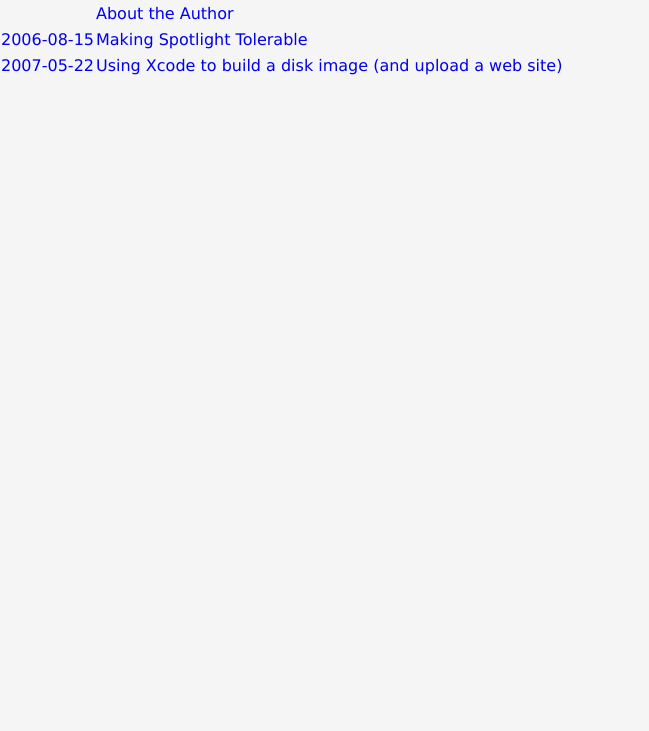
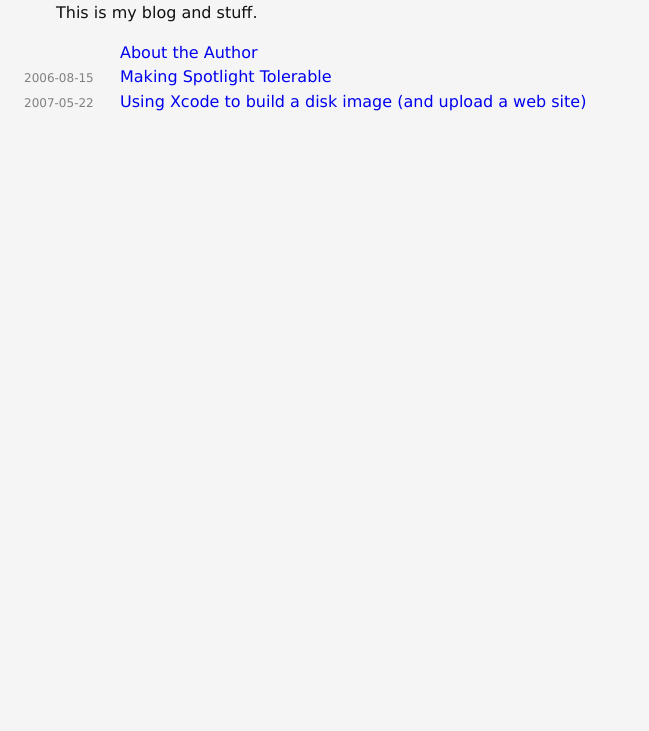
Before and after one commit to mayoff/mayoff.github.com, a plain HTML site: page index.html in a window 1280 px wide. Shown: the part 69-800 px from the top of the page, without its empty margins (0-649 px from the left). Drawn offline with Linux system fonts and the light colour scheme.

Commit message:
checkpoint

```diff
--- a/facade/site.css
+++ b/facade/site.css
@@ -42,11 +42,23 @@ A:hover {
     font-size: 12px;
 }
 
+/* Can't just use #index as the selector because it wouldn't override. */
+#contentBody #index {
+    max-width: none;
+}
+
+#index .date {
+    display: inline-block;
+    width: 8em;
+    font-size: 12px;
+    color: gray;
+}
+
 P {
     text-indent: 2em;
 }
 
-#content H1, #contentBody P, #contentBody DIV {
+#content > H1, #contentBody > P, #contentBody > DIV {
     min-width: 2in;
     max-width: 5in;
 }
--- a/index.html
+++ b/index.html
@@ -7,22 +7,23 @@
 <script src="//html5shim.googlecode.com/svn/trunk/html5.js"></script>
 <![endif]-->
 <script>var _gaq=_gaq||[];_gaq.push(["_setAccount","UA-25371980-3"]);_gaq.push(["_setDomainName",".qwan.org"]);_gaq.push(["_trackPageview"]);(function(){var a=document.createElement("script");a.type="text/javascript";a.async=true;a.src=("https:"==document.location.protocol?"https://ssl":"http://www")+".google-analytics.com/ga.js";var b=document.getElementsByTagName("script")[0];b.parentNode.insertBefore(a,b)})()</script>
-</head>
-<body>
-<h1>Rob Mayoff</h1>
-<article>
-This is my blog and stuff.
 
-<div style='margin: 0 auto'><table>
+<div id='page'>
+    <div id='content'>
+        <h1>Rob Mayoff</h1>
+        <div id='contentBody'>
+<p>This is my blog and stuff.</p>
 
-    <tr><td></td><td><a href='/about-the-author/'>About the Author</a></td></tr>
+<div id='index'>
+
+    <div><span class='date'></span><a href='/about-the-author/'>About the Author</a></div>
 
 
-    <tr><td><a href='/2006/08/15/making-spotlight-tolerable/'>2006-08-15</td><td><a href='/2006/08/15/making-spotlight-tolerable/'>Making Spotlight Tolerable</a></td></tr>
+    <div><a href='/2006/08/15/making-spotlight-tolerable/'><span class='date'>2006-08-15</span>Making Spotlight Tolerable</a></div>
 
-    <tr><td><a href='/2007/05/22/using-xcode-to-build-a-disk-image-and-upload-a-web-site/'>2007-05-22</td><td><a href='/2007/05/22/using-xcode-to-build-a-disk-image-and-upload-a-web-site/'>Using Xcode to build a disk image (and upload a web site)</a></td></tr>
+    <div><a href='/2007/05/22/using-xcode-to-build-a-disk-image-and-upload-a-web-site/'><span class='date'>2007-05-22</span>Using Xcode to build a disk image (and upload a web site)</a></div>
 
-</table></div>
-</article>
-</body>
-</html>
+</div>
+        </div>
+    </div>
+</div>
```
Also changed, not shown: 2006/08/15/making-spotlight-tolerable/index.html (+3 -2 lines), 2007/05/22/using-xcode-to-build-a-disk-image-and-upload-a-web-site/index.html (+3 -2 lines), about-the-author/index.html (+3 -2 lines), 2006/08/15/making-spotlight-tolerable/spotlight.png (added).
